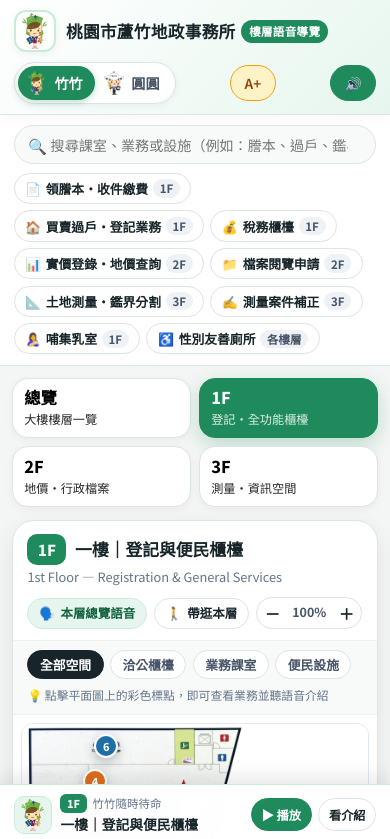
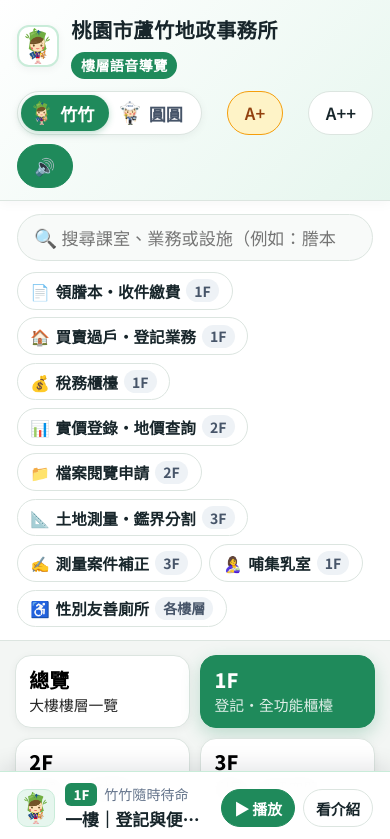
Before and after one commit to websiteyudun/luzhu-floor-guide, a plain HTML site: page index.html in a window 390 px wide. Both pictures are taken after a click on the button "A+". Shown: the top 839 px of the page. Drawn offline with Linux system fonts and the light colour scheme.

Commit message:
v1.2 增加A A+ A++字體放大功能

```diff
--- a/css/style.css
+++ b/css/style.css
@@ -33,7 +33,8 @@
   --radius-md: 16px;
   --radius-lg: 22px;
 
-  --base-font-size: 16px;
+  /* 預設字體放大 1 號（17.5px），A+ 為 20px，A++ 為 23px */
+  --base-font-size: 17.5px;
 }
 
 /* 切換為圓圓時自動切換為晴空藍主題 */
@@ -46,9 +47,13 @@ body[data-guide="yuanyuan"] {
   --bg-page: #f2f6fa;
 }
 
-/* 長輩友善大字模式 */
-body.large-text {
-  --base-font-size: 19px;
+/* 長輩友善大字模式：掛載於 html（root）確保全站 rem 字級確實等比例放大 */
+html.font-large {
+  --base-font-size: 20px;
+}
+
+html.font-xlarge {
+  --base-font-size: 22.5px;
 }
 
 *, *::before, *::after {
@@ -1925,8 +1930,16 @@ button, input, select {
 }
 
 @media (max-width: 540px) {
-  body.large-text {
-    --base-font-size: 17.5px;
+  html {
+    --base-font-size: 17px;
+  }
+
+  html.font-large {
+    --base-font-size: 19.5px;
+  }
+
+  html.font-xlarge {
+    --base-font-size: 21.5px;
   }
 
   .brand-sub {
@@ -2020,7 +2033,8 @@ button, input, select {
   }
 
   .util-btn {
-    padding: 0.38rem 0.65rem;
+    padding: 0.36rem 0.55rem;
+    font-size: 0.8rem;
   }
 
   .dock-avatar {
--- a/index.html
+++ b/index.html
@@ -37,9 +37,14 @@
           </button>
         </div>
 
-        <button type="button" id="fontSizeToggle" class="util-btn" aria-pressed="false" title="切換長輩友善大字模式">
+        <button type="button" id="fontLargeBtn" class="util-btn" data-font-scale="large" aria-pressed="false" title="切換大字模式（再點一次恢復標準）">
           <span class="util-icon">A+</span>
-          <span class="util-label">大字模式</span>
+          <span class="util-label">大字</span>
+        </button>
+
+        <button type="button" id="fontXLargeBtn" class="util-btn" data-font-scale="xlarge" aria-pressed="false" title="切換特大字模式（再點一次恢復標準）">
+          <span class="util-icon">A++</span>
+          <span class="util-label">特大</span>
         </button>
 
         <button type="button" id="welcomeAudioBtn" class="util-btn util-btn-primary" title="聽導覽員自我介紹">
--- a/js/app.js
+++ b/js/app.js
@@ -26,7 +26,7 @@
     speechRate: 1.0, // 0.85 | 1.0 | 1.15
     autoPlayOnSelect: true,
     isAutoTouring: false,
-    largeText: false,
+    fontScale: "normal", // 'normal' | 'large' | 'xlarge'
     manualVoiceUriByGuide: {
       zhuzhu: "auto",
       yuanyuan: "auto"
@@ -37,9 +37,11 @@
   // DOM 參照快取
   // =========================================================================
   const dom = {
+    root: document.documentElement,
     body: document.body,
     headerBrandAvatar: document.getElementById("headerBrandAvatar"),
-    fontSizeToggle: document.getElementById("fontSizeToggle"),
+    fontLargeBtn: document.getElementById("fontLargeBtn"),
+    fontXLargeBtn: document.getElementById("fontXLargeBtn"),
     welcomeAudioBtn: document.getElementById("welcomeAudioBtn"),
     spotSearchInput: document.getElementById("spotSearchInput"),
     searchResults: document.getElementById("searchResults"),
@@ -1167,6 +1169,22 @@
       .replace(/"/g, "&quot;");
   }
 
+  function applyFontScale(scale) {
+    state.fontScale = scale;
+    dom.root.classList.toggle("font-large", scale === "large");
+    dom.root.classList.toggle("font-xlarge", scale === "xlarge");
+
+    if (dom.fontLargeBtn) {
+      dom.fontLargeBtn.setAttribute("aria-pressed", String(scale === "large"));
+    }
+    if (dom.fontXLargeBtn) {
+      dom.fontXLargeBtn.setAttribute("aria-pressed", String(scale === "xlarge"));
+    }
+    try {
+      localStorage.setItem("luzhu_guide_font_scale", scale);
+    } catch (_) {}
+  }
+
   // =========================================================================
   // 事件綁定與初始化
   // =========================================================================
@@ -1201,11 +1219,14 @@
       voiceEngine.speak(guide.greeting, state.guideId, state.speechRate);
     });
 
-    // 長輩友善大字模式
-    dom.fontSizeToggle.addEventListener("click", () => {
-      state.largeText = !state.largeText;
-      dom.body.classList.toggle("large-text", state.largeText);
-      dom.fontSizeToggle.setAttribute("aria-pressed", String(state.largeText));
+    // 長輩友善大字模式（A+ 放大 / A++ 特大，再點一次目前按鈕即恢復標準）
+    [dom.fontLargeBtn, dom.fontXLargeBtn].forEach((btn) => {
+      if (!btn) return;
+      btn.addEventListener("click", () => {
+        const target = btn.getAttribute("data-font-scale");
+        const nextScale = state.fontScale === target ? "normal" : target;
+        applyFontScale(nextScale);
+      });
     });
 
     // 樓層分頁切換
@@ -1346,6 +1367,12 @@
   }
 
   function init() {
+    try {
+      const savedScale = localStorage.getItem("luzhu_guide_font_scale");
+      if (savedScale === "large" || savedScale === "xlarge") {
+        applyFontScale(savedScale);
+      }
+    } catch (_) {}
     restoreFromUrl();
     renderQuickActions();
     renderBuildingOverview();
```
